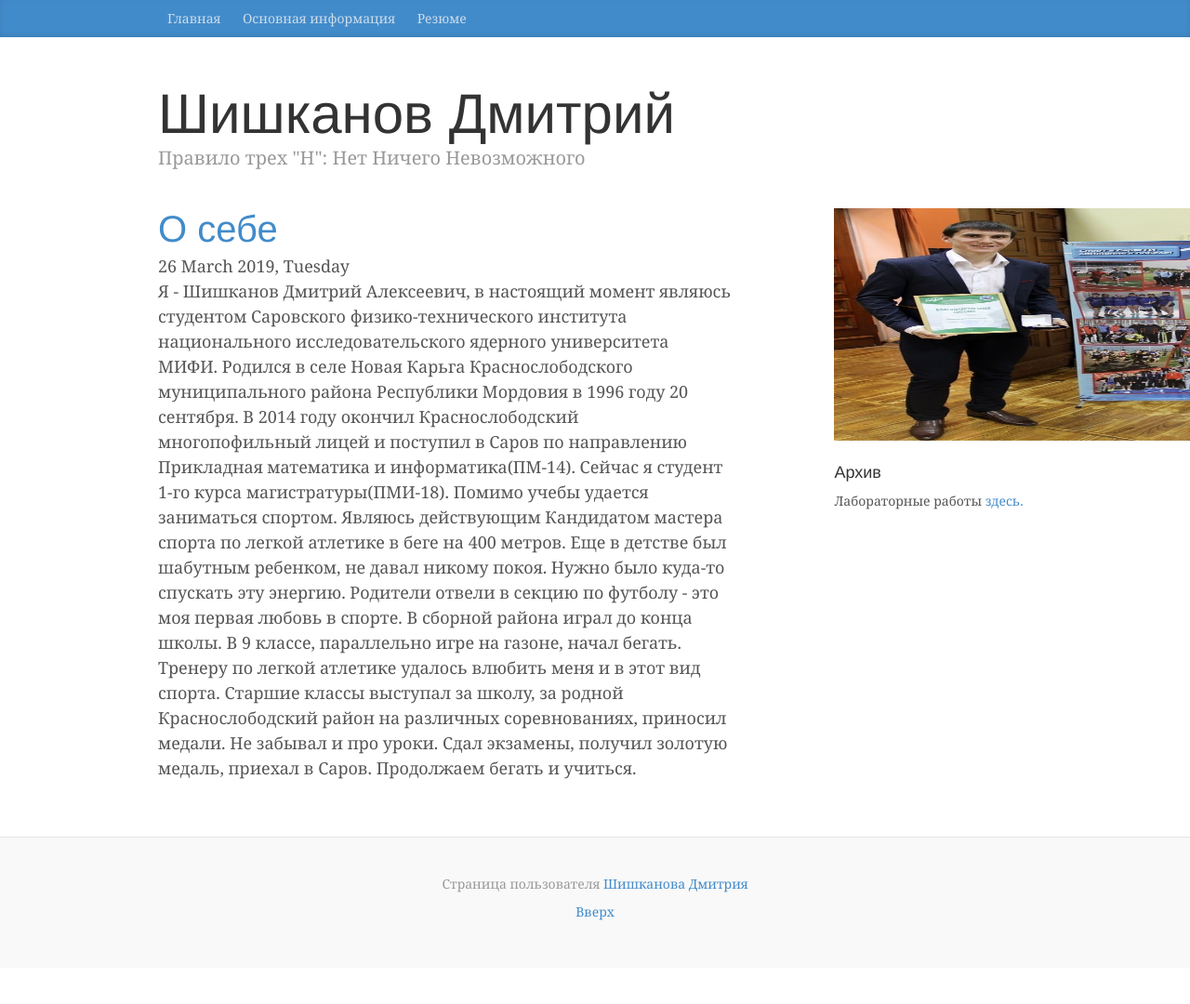
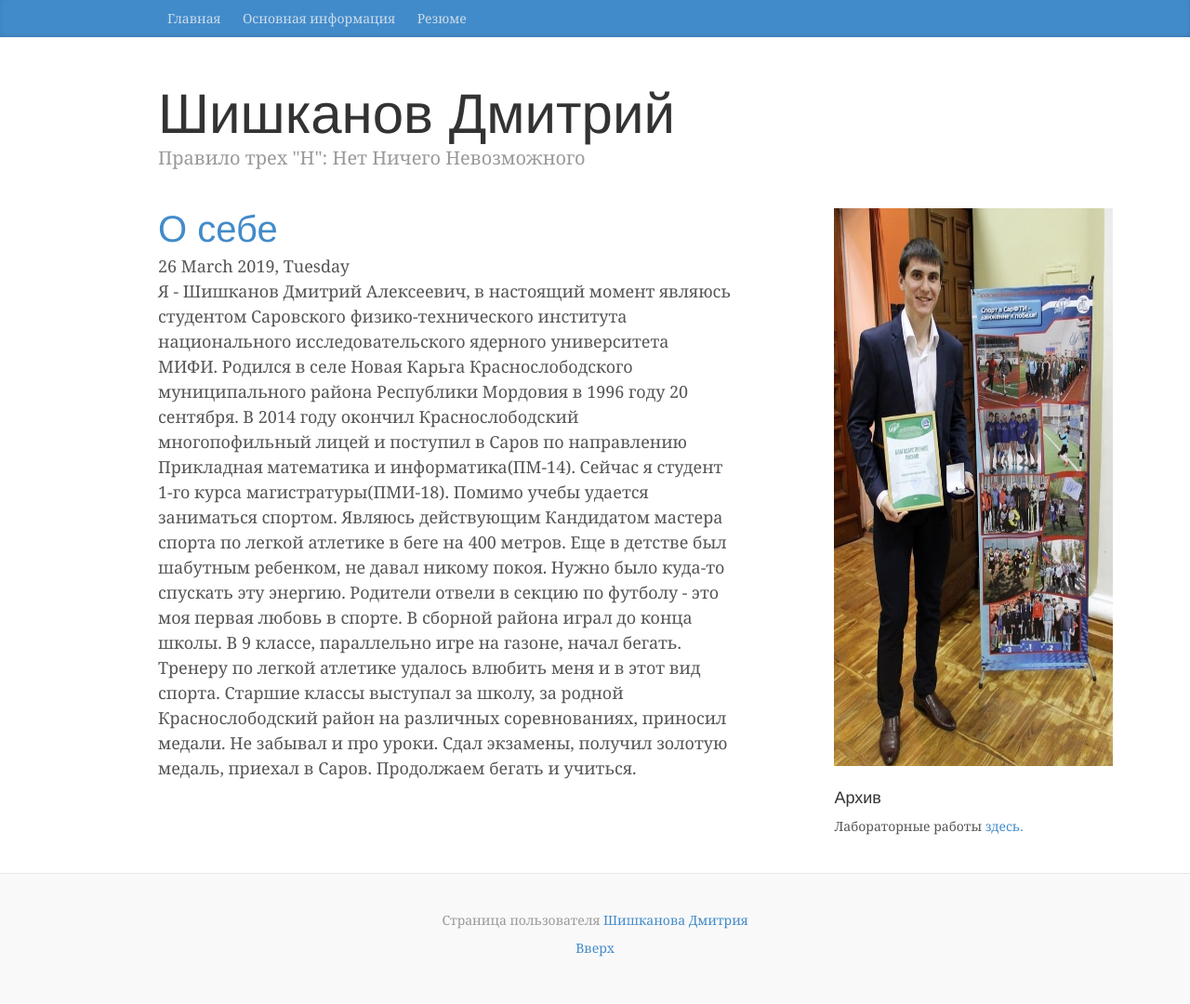
Before and after one commit to ShishkanovDA/ShishkanovDA.github.io, a Jekyll site: the page built from index.md, in a window 1280 px wide. Shown: the whole page at 93% size. Built offline with Jekyll 4.4.1, drawn with Linux system fonts in a browser that asks for light colours; before the commit the page ends 1041 px from its top, so only the background shows below that.

Commit message:
Update sidebar.html

```diff
--- a/_includes/sidebar.html
+++ b/_includes/sidebar.html
@@ -1,6 +1,6 @@
 <html>
 	<body>
-		<p><img src = "../images/myfoto.jpg" width = "500" height = "250"><p>
+		<p><img src = "/images/myfoto.jpg" width = "300" height = "600"></p>
 	</body>
 </html>
 
```
